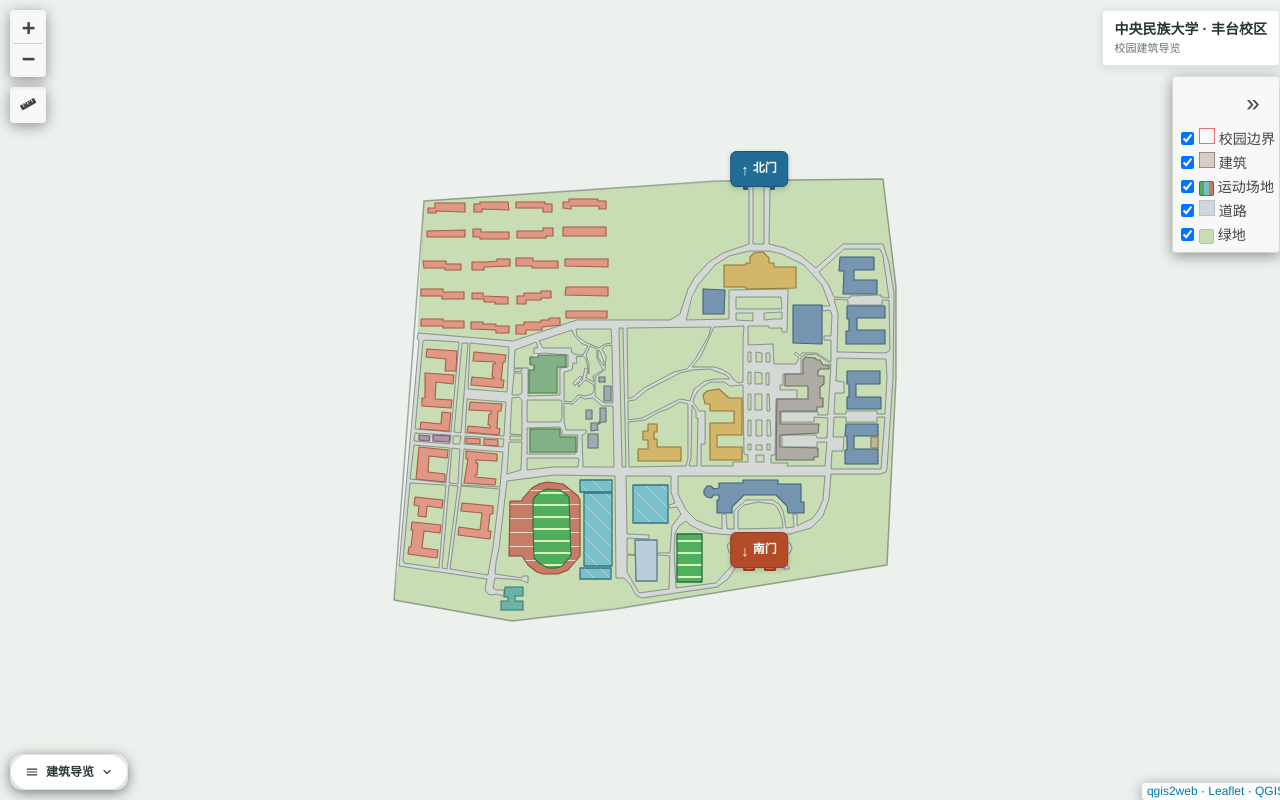
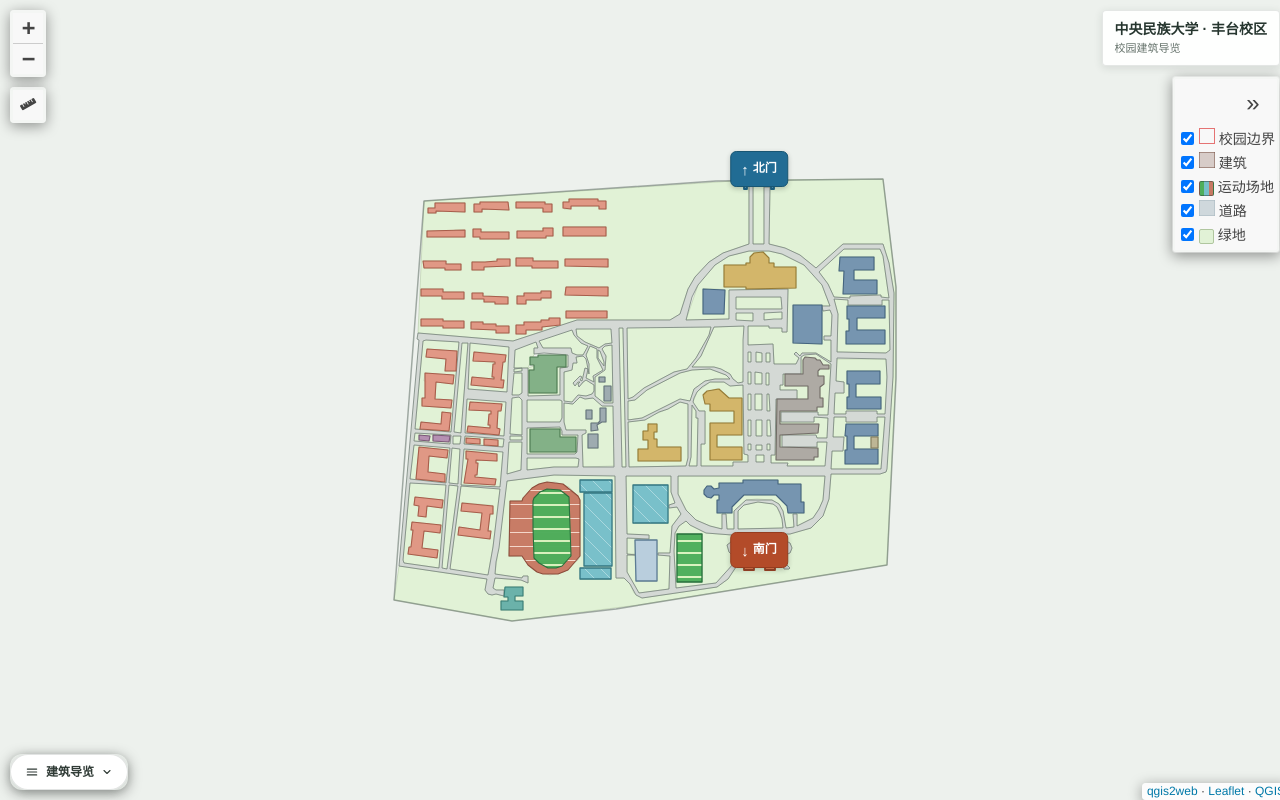
Before and after one commit to Luxfeier22331/campus-map, a plain HTML site: page index.html in a window 1280 px wide. Drawn offline with Linux system fonts and the light colour scheme.

Commit message:
Use requested E1F2D6 grass green

```diff
--- a/index.html
+++ b/index.html
@@ -135,7 +135,7 @@
         .campus-surface-key { display: flex; flex-wrap: wrap; gap: 5px 10px; margin-top: 9px; padding-top: 8px; border-top: 1px solid #e1e6e2; color: #52615a; font-size: 11px; }
         .campus-surface-key span { display: inline-flex; align-items: center; gap: 4px; }
         .campus-map-swatch { display: inline-block; vertical-align: middle; width: 13px; height: 13px; flex: 0 0 13px; border: 1px solid rgba(35,48,42,.45); border-radius: 2px; }
-        .campus-map-swatch-green { background: #c9ddb5; border-color: #b0c69f; }
+        .campus-map-swatch-green { background: #E1F2D6; border-color: #b0c69f; }
         .campus-map-swatch-turf { background: repeating-linear-gradient(0deg, #d9f2bf 0 2px, #4eae5b 2px 8px); }
         .campus-map-swatch-court { background: repeating-linear-gradient(45deg, #76bfc9 0 5px, #d4edf0 5px 6px); }
         .campus-map-swatch-track { background: repeating-linear-gradient(0deg, #c77963 0 6px, #f4d5c8 6px 7px); }
@@ -443,7 +443,7 @@
                 weight: 0.6,
                 fill: true,
                 fillOpacity: 1,
-                fillColor: '#c9ddb5',
+                fillColor: '#E1F2D6',
                 interactive: false,
             }
         }
```
